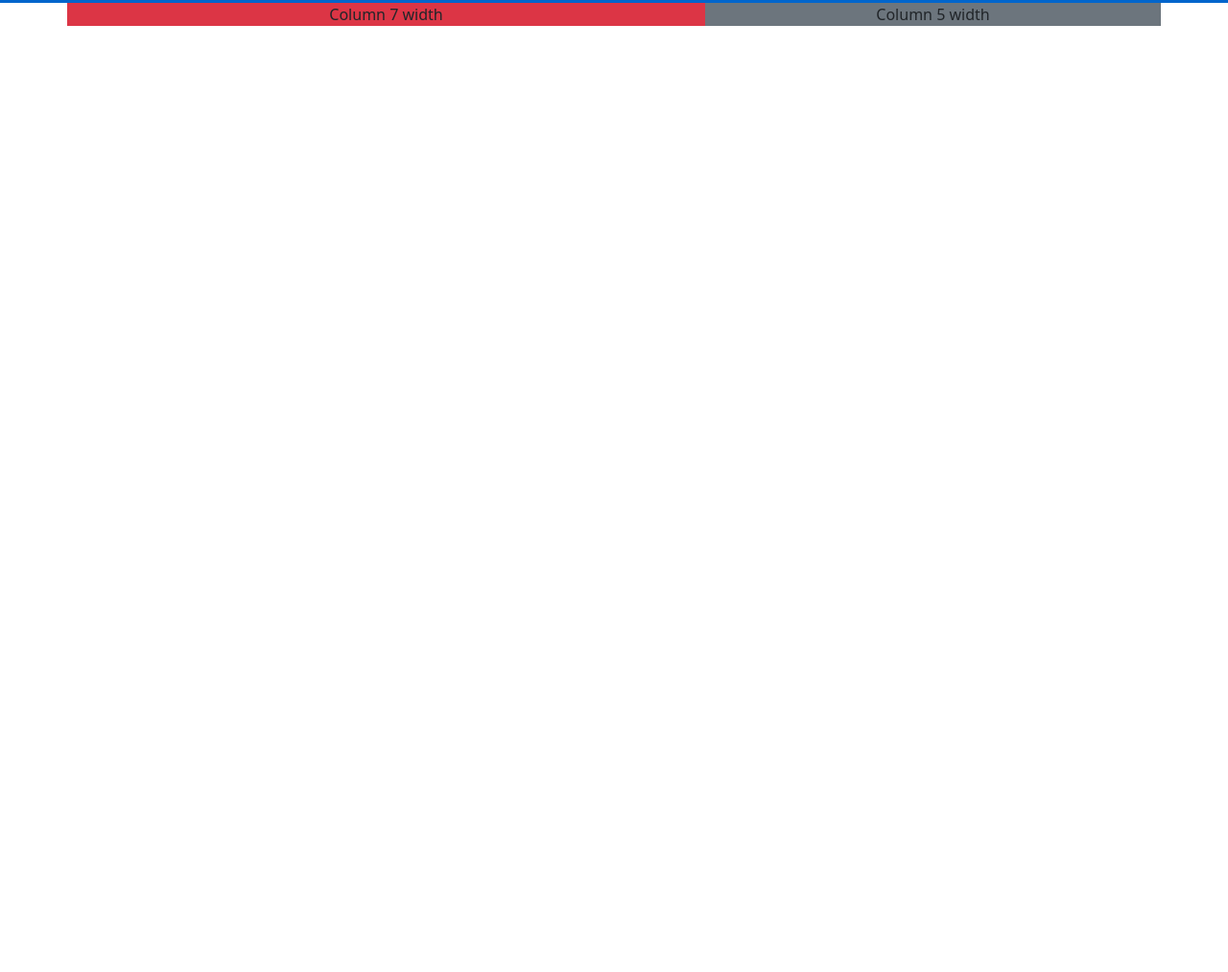
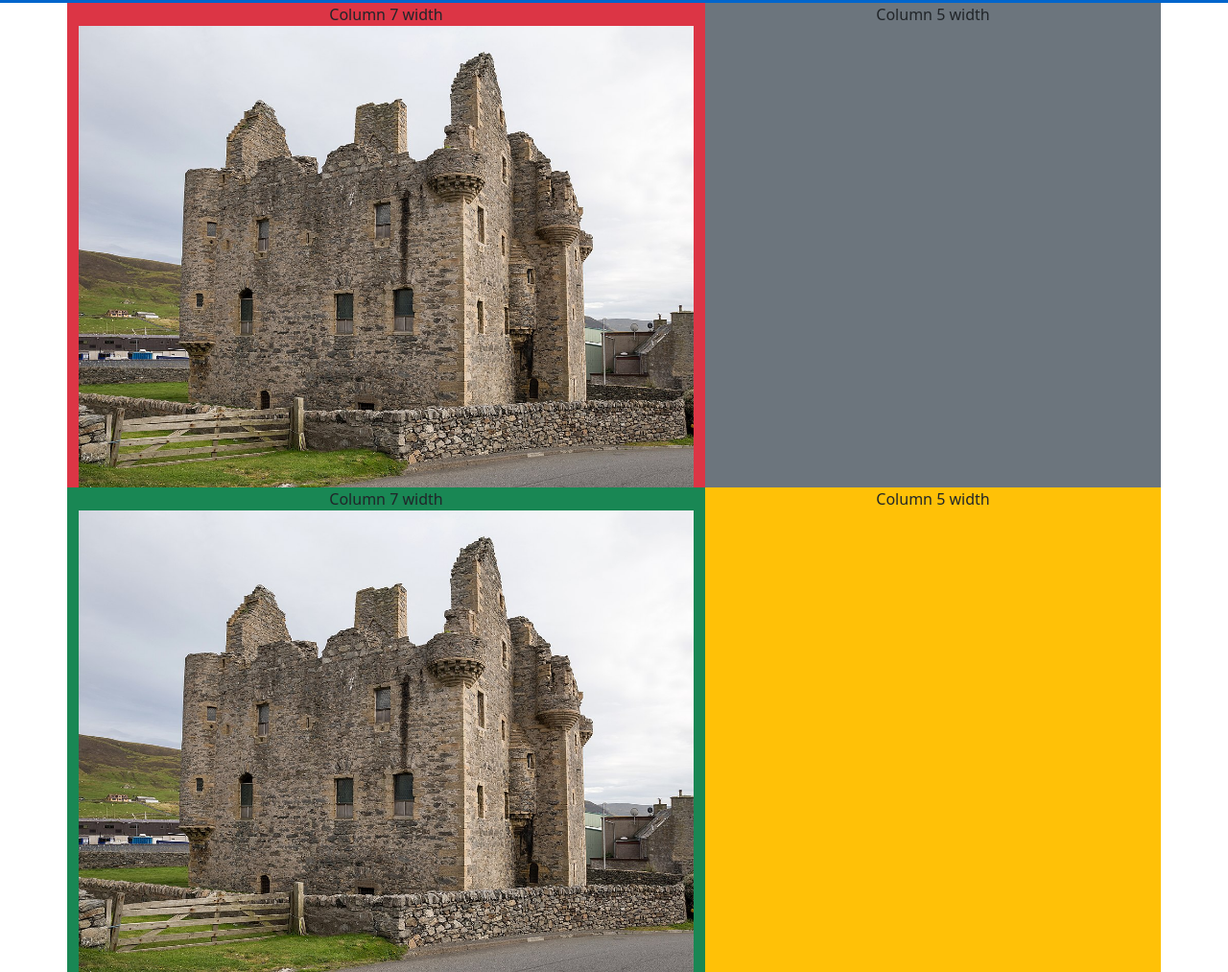
Before and after one commit to mightymander/CS1534_Assessment_1, a plain HTML site: page visit.html in a window 1280 px wide. Shown: the part 219-1232 px from the top of the page at 96% size. Before the commit the page ends 800 px from the top, so only its background shows below. Drawn offline with nearby package versions, Linux system fonts and the light colour scheme.

Commit message:
changed image in home
added another row in visit.html for testing

```diff
--- a/visit.html
+++ b/visit.html
@@ -59,18 +59,36 @@
         <h1>Visit</h1>
     </div>
 
+    <!-- This starts the  column ration of 7:5-->
     <div class="container text-center">
         <div class="row">
 
             <div class="col-7 bg-danger">
                 Column 7 width
 
-
+                <img src="/IMGS/real_scalloway_castle.jpg" class="img-fluid">
 
             </div>
 
 
             <div class="col-5 bg-secondary  ">
+                Column 5 width
+            </div>
+
+
+        </div>
+
+        <div class="row">
+
+            <div class="col-7 bg-success">
+                Column 7 width
+
+                <img src="/IMGS/real_scalloway_castle.jpg" class="img-fluid">
+
+            </div>
+
+
+            <div class="col-5 bg-warning  ">
                 Column 5 width
             </div>
 
```
Also changed, not shown: history.html (+1 -1 lines).
